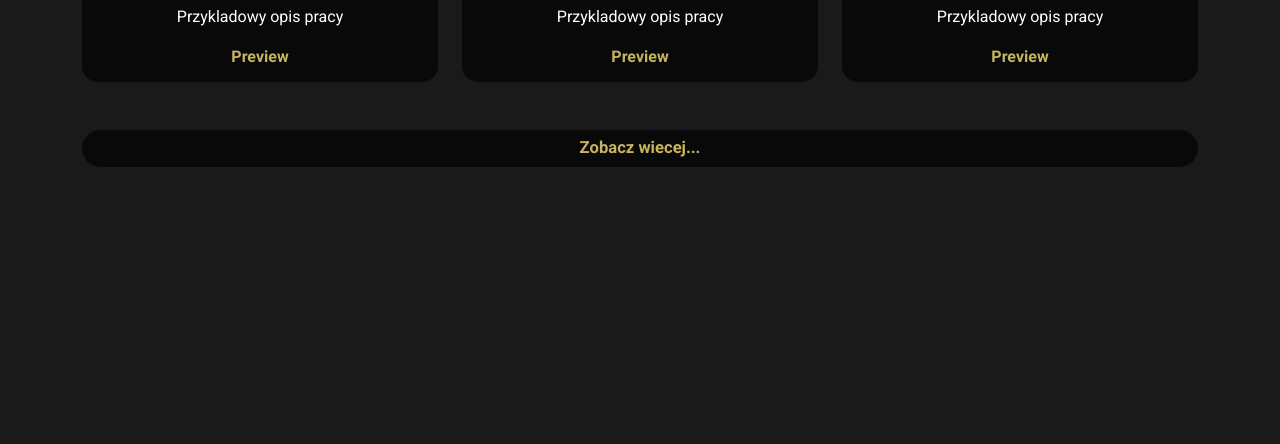
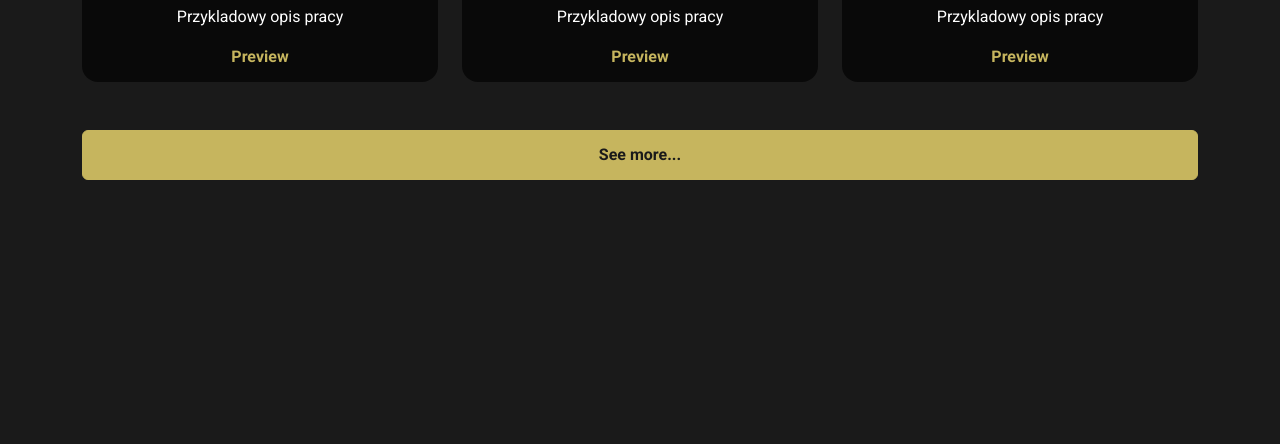
Before and after one commit to q0ney/q0ney.github.io, a plain HTML site: page index.html in a window 1280 px wide. Shown: the part 1482-1926 px from the top of the page. Drawn offline with nearby package versions, Linux system fonts and the light colour scheme.

Commit message:
Updated button #work

```diff
--- a/index.html
+++ b/index.html
@@ -146,8 +146,8 @@
 
 
 
-        <div class="seeMore" data-aos="fade-up" data-aos-delay="800">
-          <a target="_blank" rel="nofollow noopener" href="https://github.com/q0ney?tab=repositories" class="link-custom" >Zobacz wiecej...</a>
+        <div class="form-group col-12 d-grid" data-aos="fade-up" data-aos-delay="800">
+          <a class="btn btn-brand" target="_blank" rel="nofollow noopener" href="https://github.com/q0ney?tab=repositories" class="link-custom" >See more...</a>
         </div>
 
 
@@ -207,7 +207,7 @@
               <h3>Interested? Write to me via email or discord</h3>
             </div>
           <div class="col-lg-8">
-            <form action="#" class="row g-lg-3 gy-3">
+            <form action="https://formsubmit.co/qoneybuisness@gmail.com" method="POST" class="row g-lg-3 gy-3">
               <div class="form-group col-md-6">
                 <input type="text" class="form-control" placeholder="Enter your name">
               </div>
```
